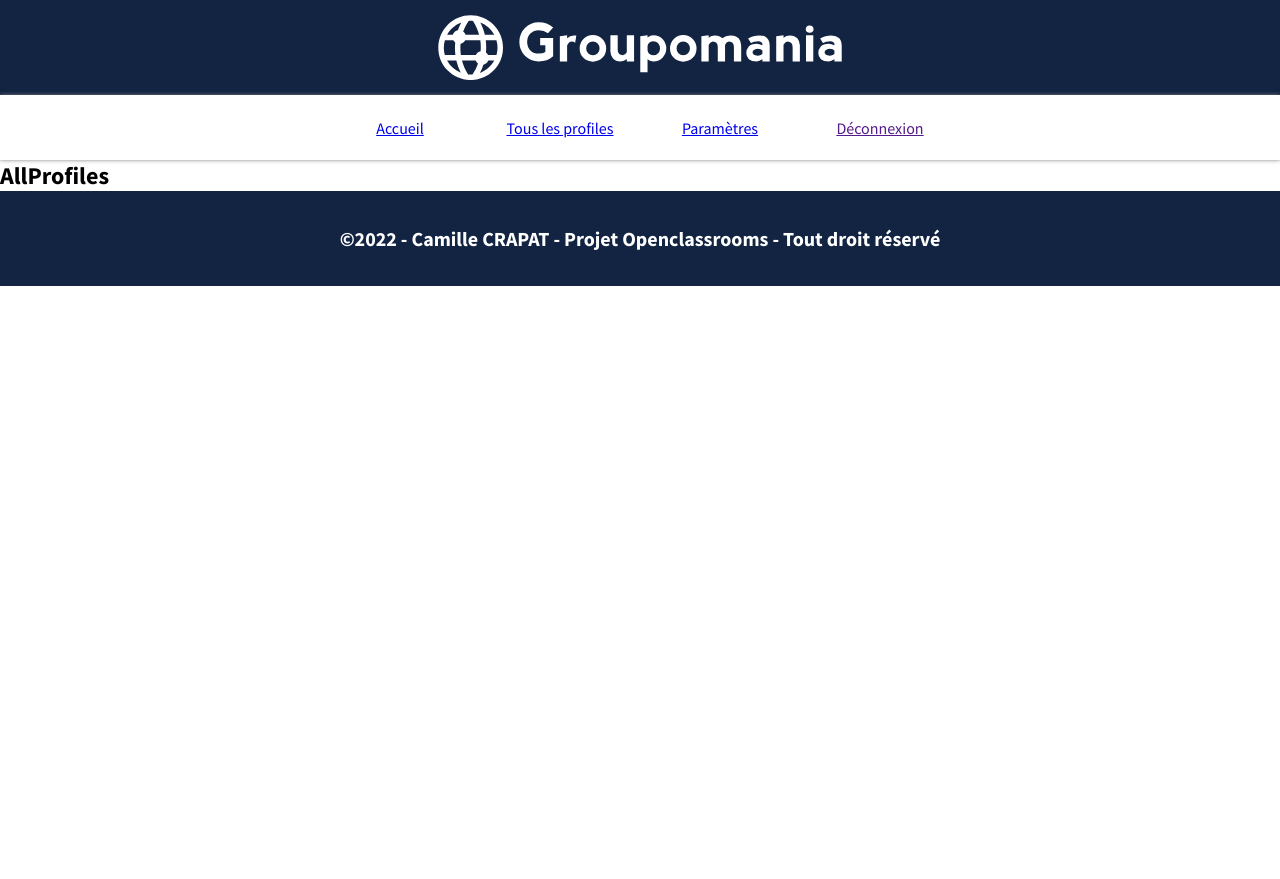
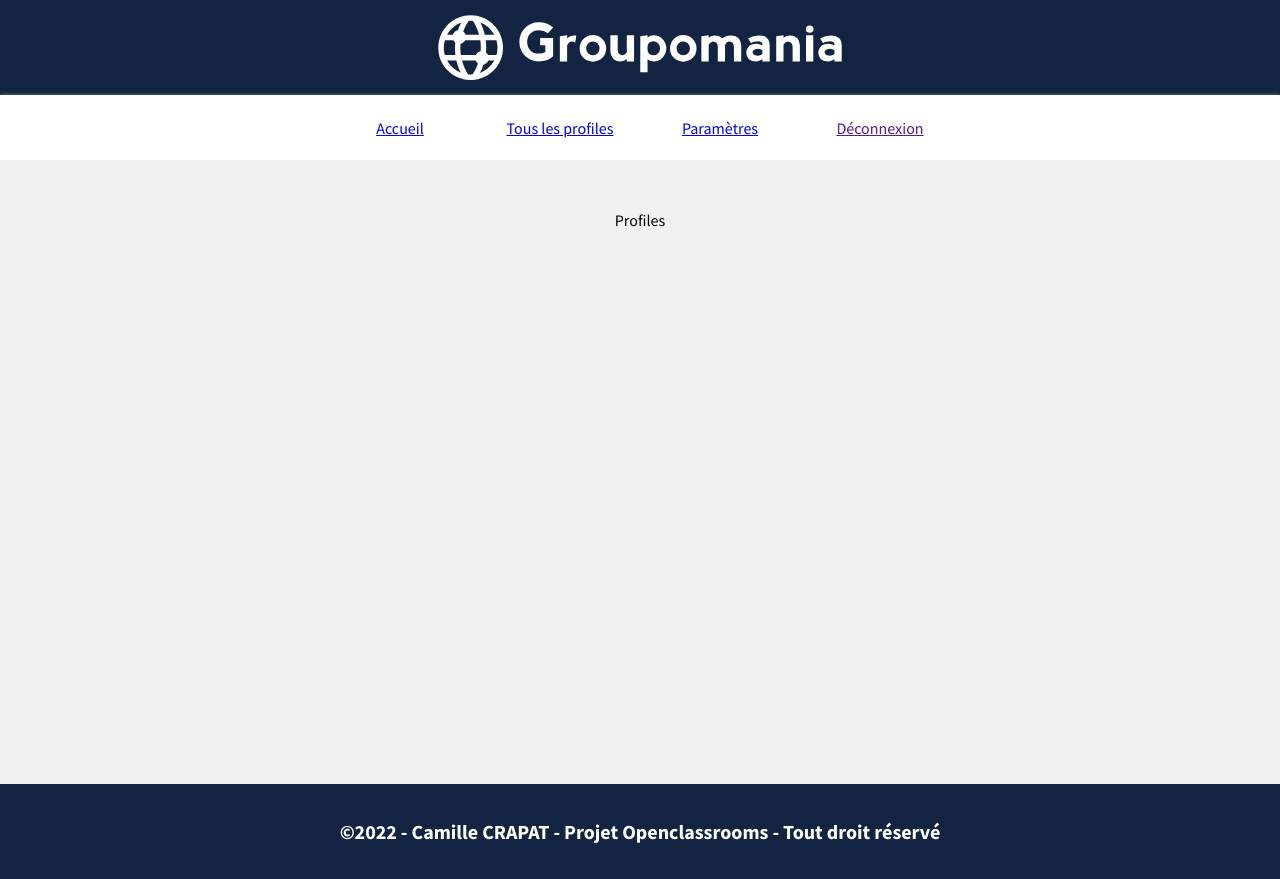
Before and after one commit to KappliApp/Kappli_Camille_Crapat_ProjetOpenclassrooms_Groupomania_Front, a React (Create React App) app: page /user/allprofiles in a window 1280 px wide. Before the commit the page ends 800 px from the top, so only its background shows below. Built offline with nearby package versions, Linux system fonts and the light colour scheme; sample sign-in values are in the browser's storage.

Commit message:
change nav

```diff
--- a/src/User/pages/AllProfiles/index.jsx
+++ b/src/User/pages/AllProfiles/index.jsx
@@ -1,5 +1,20 @@
+import styled from 'styled-components';
+
+import colors from '../../../utils/styles/colors';
+
+const AllProfilesStyle = styled.section`
+   width: 100%;
+   min-height: 78vh;
+   padding: 50px 0 50px 0;
+   background-color: ${colors.grey_light};
+   display: flex;
+   flex-direction: column;
+   justify-content: space-between;
+   align-items: center;
+`;
+
 function AllProfiles({ user, setUser, token, setToken }) {
-   return <h2>AllProfiles</h2>;
+   return <AllProfilesStyle>Profiles</AllProfilesStyle>;
 }
 
 export default AllProfiles;
--- a/src/User/pages/Params/index.jsx
+++ b/src/User/pages/Params/index.jsx
@@ -1,5 +1,20 @@
+import styled from 'styled-components';
+
+import colors from '../../../utils/styles/colors';
+
+const AllParamsStyle = styled.section`
+   width: 100%;
+   min-height: 78vh;
+   padding: 50px 0 50px 0;
+   background-color: ${colors.grey_light};
+   display: flex;
+   flex-direction: column;
+   justify-content: space-between;
+   align-items: center;
+`;
+
 function Params({ user, setUser, token, setToken }) {
-   return <h2>Params</h2>;
+   return <AllParamsStyle>Params</AllParamsStyle>;
 }
 
 export default Params;
```
